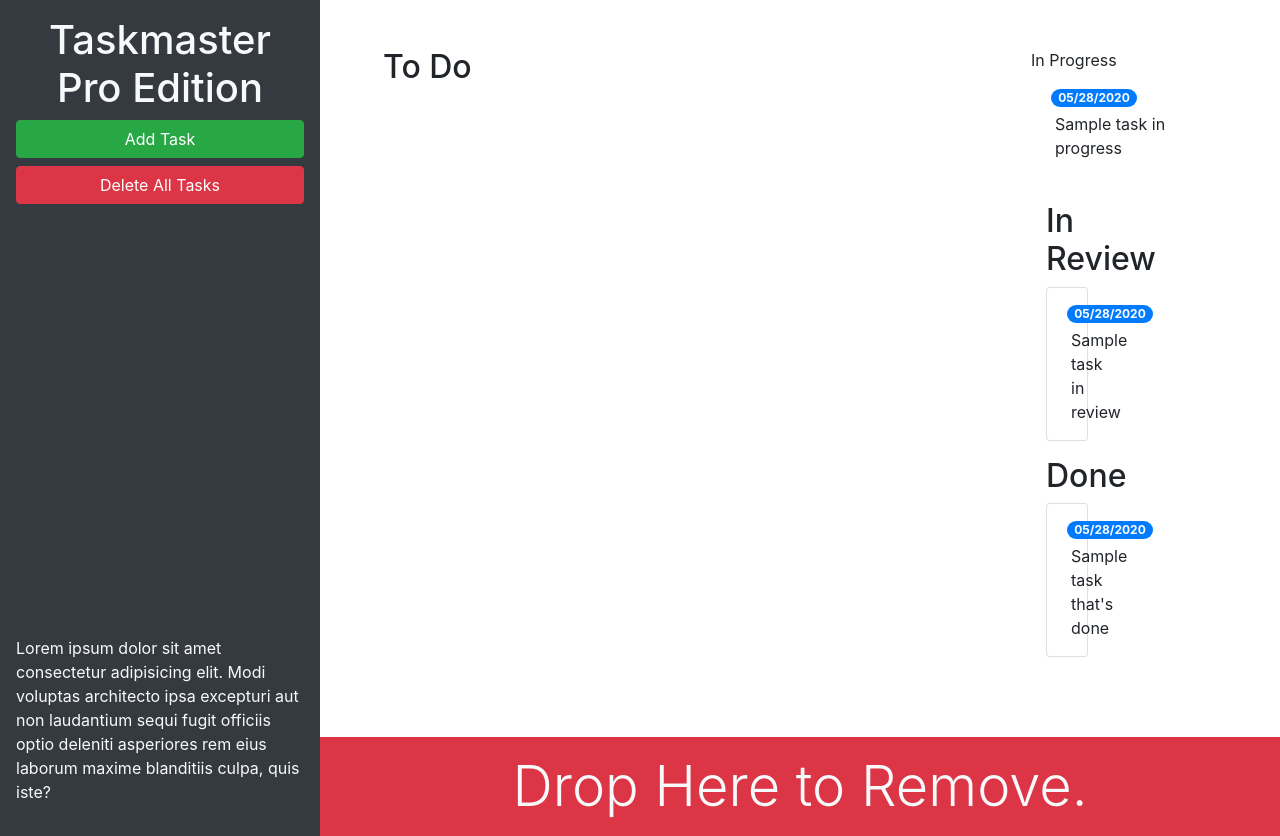
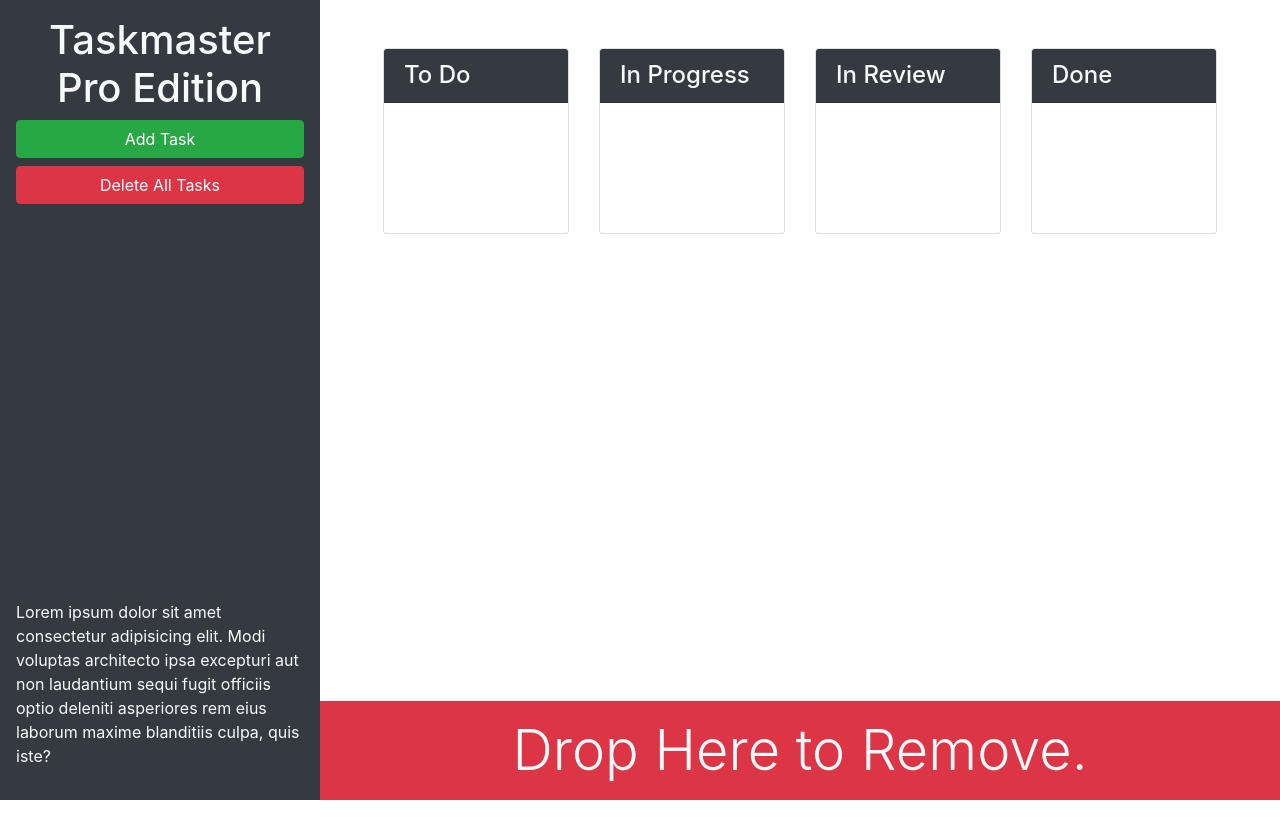
Before and after one commit to Dknowles44/taskmaster-pro, a plain HTML site: page index.html in a window 1280 px wide. After the commit the page ends 800 px from the top, so only its background shows below. Drawn offline with nearby package versions, Linux system fonts and the light colour scheme.

Commit message:
added drag/drop to delete

```diff
--- a/assets/js/script.js
+++ b/assets/js/script.js
@@ -12,7 +12,6 @@ var createTask = function(taskText, taskDate, taskList) {
 
   // append span and p element to parent li
   taskLi.append(taskSpan, taskP);
-
 
   // append to ul list on the page
   $("#list-" + taskList).append(taskLi);
@@ -44,9 +43,6 @@ var loadTasks = function() {
 var saveTasks = function() {
   localStorage.setItem("tasks", JSON.stringify(tasks));
 };
-
-
-
 
 // modal was triggered
 $("#task-form-modal").on("show.bs.modal", function() {
@@ -90,7 +86,9 @@ $(".list-group").on("click", "p", function() {
     .trim();
 
   // replace p element with a new textarea
-  var textInput = $("<textarea>").addClass("form-control").val(text);
+  var textInput = $("<textarea>")
+    .addClass("form-control")
+    .val(text);
   $(this).replaceWith(textInput);
 
   // auto focus new element
@@ -163,7 +161,7 @@ $(".list-group").on("blur", "input[type='text']", function() {
   var taskSpan = $("<span>")
     .addClass("badge badge-primary badge-pill")
     .text(date);
-    $(this).replaceWith(taskSpan);
+  $(this).replaceWith(taskSpan);
 });
 
 // remove all tasks
@@ -175,5 +173,70 @@ $("#remove-tasks").on("click", function() {
   saveTasks();
 });
 
+$(".card .list-group").sortable({
+  connectWith: $(".card .list-group"),
+  scroll: false,
+  tolerance: "pointer",
+  helper: "clone",
+  activate: function(event) {
+    console.log("activate", this);
+  },
+  deactivate: function(event) {
+    console.log("deactivate", this);
+  },
+  over: function(event) {
+    console.log("over", event.target);
+  },
+  out: function(event) {
+    console.log("out", event.target);
+  },
+  update: function(event) {
+    var tempArr = [];
+
+    $(this).children().each(function() {
+      var text = $(this)
+        .find("p")
+        .text()
+        .trim();
+
+      var date = $(this)
+        .find("span")
+        .text()
+        .trim();
+
+      tempArr.push({
+        text: text,
+        date: date
+      });
+    });
+
+    console.log(tempArr);
+
+    // trim down list's ID to match object property
+var arrName = $(this)
+.attr("id")
+.replace("list-", "");
+
+// update array on tasks object and save
+tasks[arrName] = tempArr;
+saveTasks();
+  }
+});
+
+$("#trash").droppable({
+  accept: ".card .list-group-item",
+  tolerance: "touch",
+  drop: function(event, ui) {
+    ui.draggable.remove();
+    console.log("drop");
+  },
+  over: function(event, ui) {
+    console.log("over");
+  },
+  out: function(event, ui) {
+    console.log("out");
+  }
+});
+
 // load tasks for the first time
 loadTasks();
--- a/index.html
+++ b/index.html
@@ -6,6 +6,7 @@
   <meta name="viewport" content="width=device-width, initial-scale=1.0">
   <meta http-equiv="X-UA-Compatible" content="ie=edge">
   <link rel="stylesheet" href="https://cdnjs.cloudflare.com/ajax/libs/twitter-bootstrap/4.3.1/css/bootstrap.min.css">
+  <link rel="stylesheet" href="https://cdnjs.cloudflare.com/ajax/libs/jqueryui/1.12.1/themes/base/jquery-ui.min.css">
   <link rel="stylesheet" href="./assets/css/style.css" />
   <title>Taskmaster Pro</title>
 </head>
@@ -14,63 +15,65 @@
 
   <div class="row min-vh-100 no-gutters">
     <header class="col-12 col-lg-3 bg-dark text-light sticky-top d-flex flex-column p-4 p-lg-3">
-      <h1 class="text-center">Taskmaster Pro Edition</h1>
-      <button id="create-task" class="btn btn-block btn-success" data-toggle="modal" data-target="#task-form-modal">Add
-        Task</button>
-      <button id="remove-tasks" class="btn btn-block btn-danger">Delete All Tasks</button>
-      <p class="mt-auto d-none d-lg-block">Lorem ipsum dolor sit amet consectetur adipisicing elit. Modi voluptas architecto ipsa excepturi aut non
-        laudantium sequi fugit officiis optio deleniti asperiores rem eius laborum maxime blanditiis culpa, quis iste?
-      </p>
+      <div>
+        <h1 class="text-center"><span class="oi oi-task d-inline d-lg-none"></span>
+          Taskmaster Pro Edition</h1>
+        <div class="ml-md-auto w-100 w-md-auto">
+          <button id="create-task" class="btn btn-block btn-success" data-toggle="modal"
+            data-target="#task-form-modal">Add Task</button>
+          <button id="remove-tasks" class="btn btn-block btn-danger mb-2 mb-md-4"></span>Delete All Tasks</button>
+        </div>
+      </div>
+      <p class="mt-auto d-none d-lg-block">Lorem ipsum dolor sit amet consectetur adipisicing elit. Modi voluptas
+        architecto ipsa
+        excepturi aut non laudantium sequi fugit officiis optio deleniti asperiores rem eius laborum maxime blanditiis
+        culpa, quis iste?</p>
     </header>
     <main class="col-12 col-lg-9 d-flex flex-column">
       <div class="m-5 row justify-content-around">
-        <!-- todo start -->
-        <div class="col">
-        <h2>To Do</h2>
-        <ul id="list-toDo" class="list-group"> </ul>
-        </div>
-        <!-- todo end -->
-  <!-- in progress start -->
+          <!--  -->
           <div class="col-12 col-md-6 col-xl-3 mb-3">
-    <div
-    <h4 class="">In Progress</h2>
-    <ul id="list-inProgress" class="list-group list-group-flush">
-      <li class="list-group-item">
-        <span class="badge badge-primary badge-pill">05/28/2020</span>
-        <p class="m-1">Sample task in progress</p>
-      </li>
+            <div class="card">
+              <h4 class="card-header bg-dark text-light">
+                To Do
+              </h4>
+              <ul id="list-toDo" class="list-group list-group-flush">
               </ul>
             </div>
-
-  <!-- in progress end -->
-  <!-- in review start -->
+          </div>
+          <!--  -->
           <div class="col-12 col-md-6 col-xl-3 mb-3">
-    <h2>In Review</h2>
-    <ul id="list-inReview" class="list-group">
-      <li class="list-group-item">
-        <span class="badge badge-primary badge-pill">05/28/2020</span>
-        <p class="m-1">Sample task in review</p>
-      </li>
+            <div class="card">
+              <h4 class="card-header bg-dark text-light">
+                In Progress
+              </h4>
+              <ul id="list-inProgress" class="list-group list-group-flush">
               </ul>
             </div>
-  <!-- in review end -->
-
-  <!-- done start -->
+          </div>
+          <!--  -->
           <div class="col-12 col-md-6 col-xl-3 mb-3">
-    <h2>Done</h2>
-    <ul id="list-done" class="list-group">
-      <li class="list-group-item">
-        <span class="badge badge-primary badge-pill">05/28/2020</span>
-        <p class="m-1">Sample task that's done</p>
-      </li>
+            <div class="card">
+              <h4 class="card-header bg-dark text-light">
+                In Review
+              </h4>
+              <ul id="list-inReview" class="list-group list-group-flush">
               </ul>
             </div>
-  <!-- done end -->
           </div>
-  <!-- in progress end -->
+          <!--  -->
+          <div class="col-12 col-md-6 col-xl-3 mb-3">
+            <div class="card">
+              <h4 class="card-header bg-dark text-light">
+                Done
+              </h4>
+              <ul id="list-done" class="list-group list-group-flush">
+              </ul>
             </div>
-      <div id="trash">
-        <div class="w-100 bg-danger p-3 text-center text-light display-4 m-auto">
+          </div>
+      </div>
+      <div class="mt-auto" id="trash">
+        <div class="w-100 bg-danger p-3 text-center text-light display-4">
           Drop Here to Remove.
         </div>
       </div>
@@ -92,7 +95,7 @@
           <form>
             <div class="form-group">
               <label for="modalTaskDescription">Task description</label>
-              <textarea id="modalTaskDescription" rows="3" class="form-control"></textarea>
+              <textarea class="form-control" id="modalTaskDescription" rows="3"></textarea>
             </div>
             <div class="form-group">
               <label for="modalDueDate">Due date</label>
@@ -109,6 +112,8 @@
   </div>
 
   <script src="https://cdnjs.cloudflare.com/ajax/libs/jquery/3.4.1/jquery.min.js"></script>
+  <script src="https://cdnjs.cloudflare.com/ajax/libs/jqueryui/1.12.1/jquery-ui.min.js"></script>
+  <script src="https://cdn.jsdelivr.net/npm/jquery-ui-touch-punch@0.2.3/jquery.ui.touch-punch.min.js"></script>
   <script src="https://cdnjs.cloudflare.com/ajax/libs/popper.js/1.15.0/umd/popper.min.js"></script>
   <script src="https://cdnjs.cloudflare.com/ajax/libs/twitter-bootstrap/4.3.1/js/bootstrap.min.js"></script>
   <script src="./assets/js/script.js"></script>
```
Also changed, not shown: 1 other file. Lines whose indentation alone changed are shown as unchanged.
